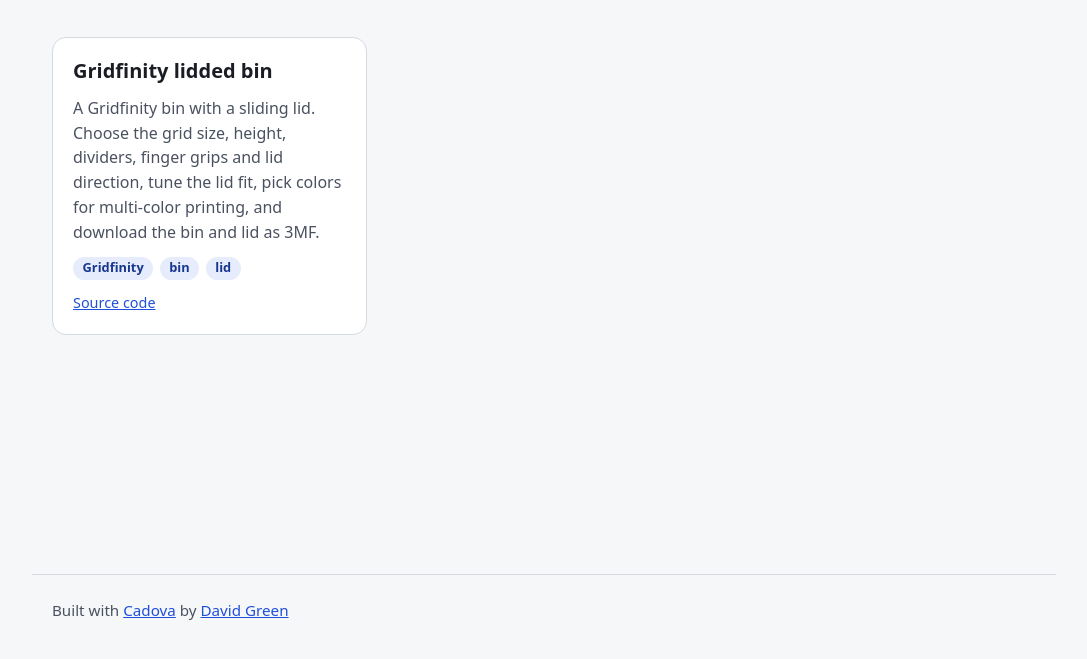
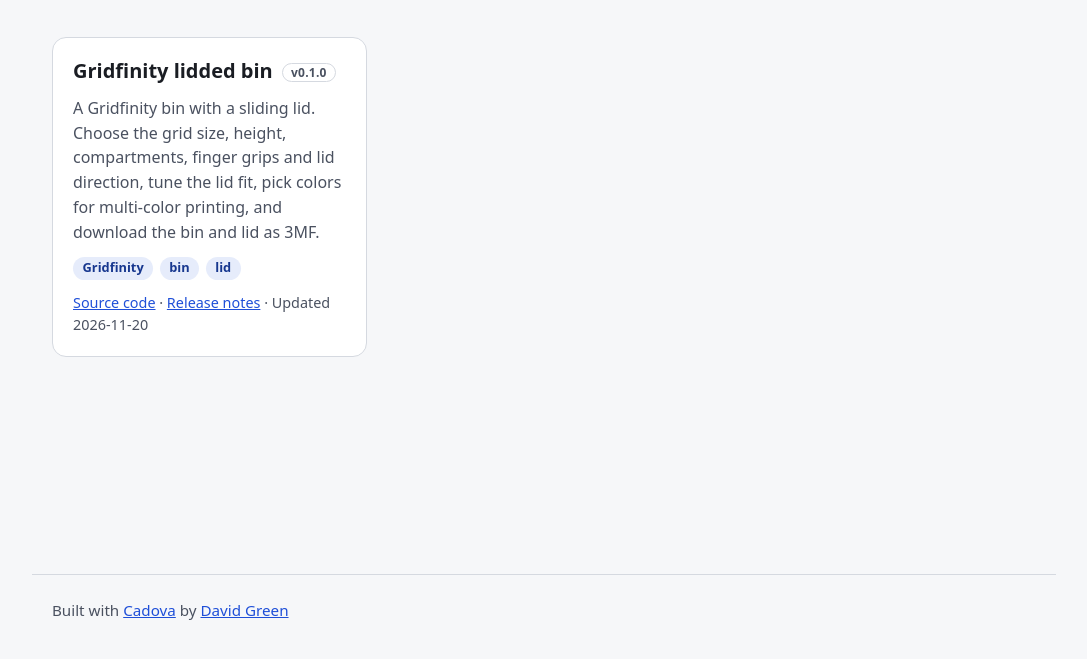
Before and after one commit to XeresRazor/XeresRazor.github.io, a plain HTML site: page index.html in a window 1280 px wide. Shown: the part 137-796 px from the top of the page, without its empty margins (96-1183 px from the left). Drawn offline with Linux system fonts and the light colour scheme.

Commit message:
Show the version on the lidded bin card
A version field in customizers.json renders as a badge next to the title and
adds a Release notes link to the repository's release tag.

```diff
--- a/customizers.json
+++ b/customizers.json
@@ -1,9 +1,15 @@
 [
   {
     "title": "Gridfinity lidded bin",
-    "description": "A Gridfinity bin with a sliding lid. Choose the grid size, height, dividers, finger grips and lid direction, tune the lid fit, pick colors for multi-color printing, and download the bin and lid as 3MF.",
+    "description": "A Gridfinity bin with a sliding lid. Choose the grid size, height, compartments, finger grips and lid direction, tune the lid fit, pick colors for multi-color printing, and download the bin and lid as 3MF.",
     "url": "/Cadovafinity/",
-    "tags": ["Gridfinity", "bin", "lid"],
-    "source": "https://github.com/XeresRazor/Cadovafinity"
+    "tags": [
+      "Gridfinity",
+      "bin",
+      "lid"
+    ],
+    "source": "https://github.com/XeresRazor/Cadovafinity",
+    "version": "0.1.0",
+    "updated": "2026-11-20"
   }
 ]
--- a/script.js
+++ b/script.js
@@ -19,6 +19,12 @@
     var a = el("a", "card-link", String(item.title || "Untitled"));
     a.href = String(item.url || "#");
     h.appendChild(a);
+    if (item.version) {
+      h.appendChild(document.createTextNode(" "));
+      var v = el("span", "version", "v" + String(item.version));
+      v.setAttribute("title", "Version " + String(item.version));
+      h.appendChild(v);
+    }
     li.appendChild(h);
 
     if (item.description) li.appendChild(el("p", "card-desc", String(item.description)));
@@ -36,6 +42,13 @@
       var s = el("a", "card-source", "Source code");
       s.href = String(item.source);
       meta.appendChild(s);
+      hasMeta = true;
+    }
+    if (item.source && item.version) {
+      if (hasMeta) meta.appendChild(document.createTextNode(" · "));
+      var r = el("a", "card-source", "Release notes");
+      r.href = String(item.source).replace(/\/+$/, "") + "/releases/tag/" + encodeURIComponent(String(item.version));
+      meta.appendChild(r);
       hasMeta = true;
     }
     if (item.updated) {
--- a/style.css
+++ b/style.css
@@ -65,6 +65,7 @@ main { flex: 1; padding-block: 1rem 2rem; }
 .card:hover { transform: translateY(-2px); }
 .card-title { margin: 0; font-size: 1.25rem; line-height: 1.3; }
 .card-link { color: var(--text); text-decoration: none; }
+.version { display: inline-block; vertical-align: middle; margin-left: .25rem; padding: .05rem .5rem; border: 1px solid var(--border); border-radius: 999px; color: var(--muted); font-size: .75rem; font-weight: 600; letter-spacing: .02em; }
 .card-link::after { content: ""; position: absolute; inset: 0; border-radius: 14px; }
 .card-link:hover { text-decoration: underline; }
 .card-link:focus-visible { outline: none; }
```
Also changed, not shown: 1 other file.
